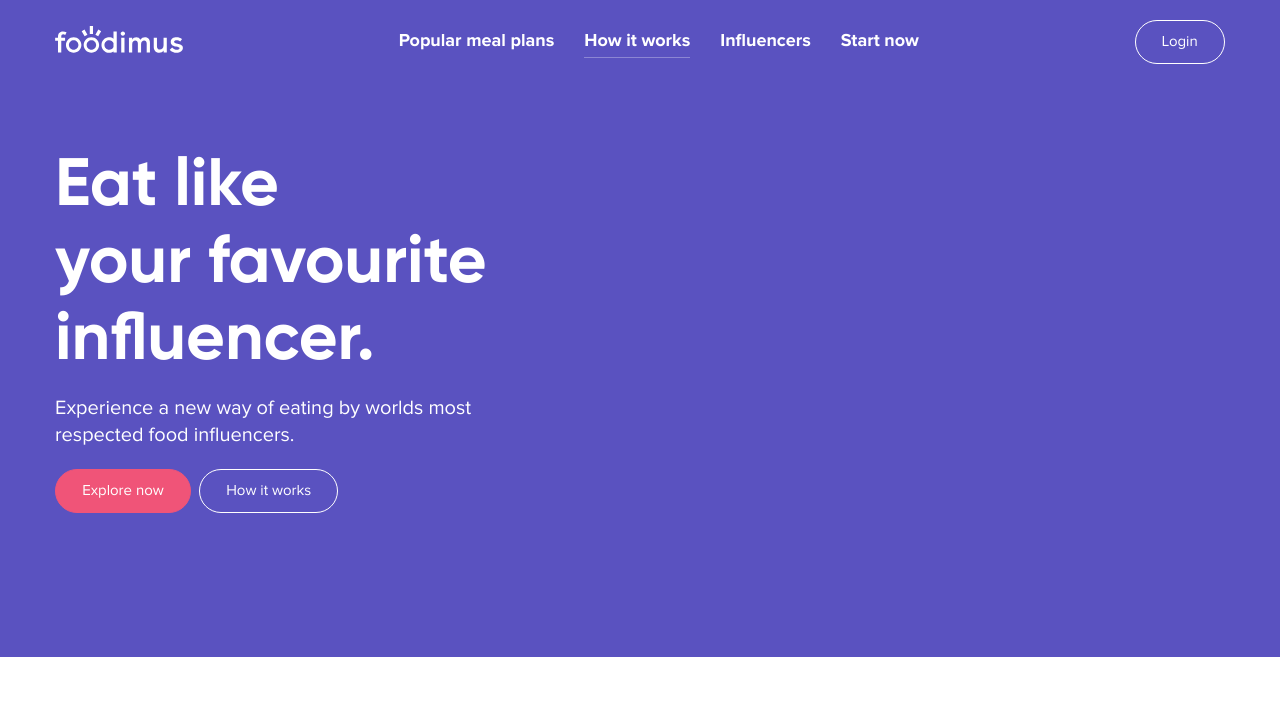
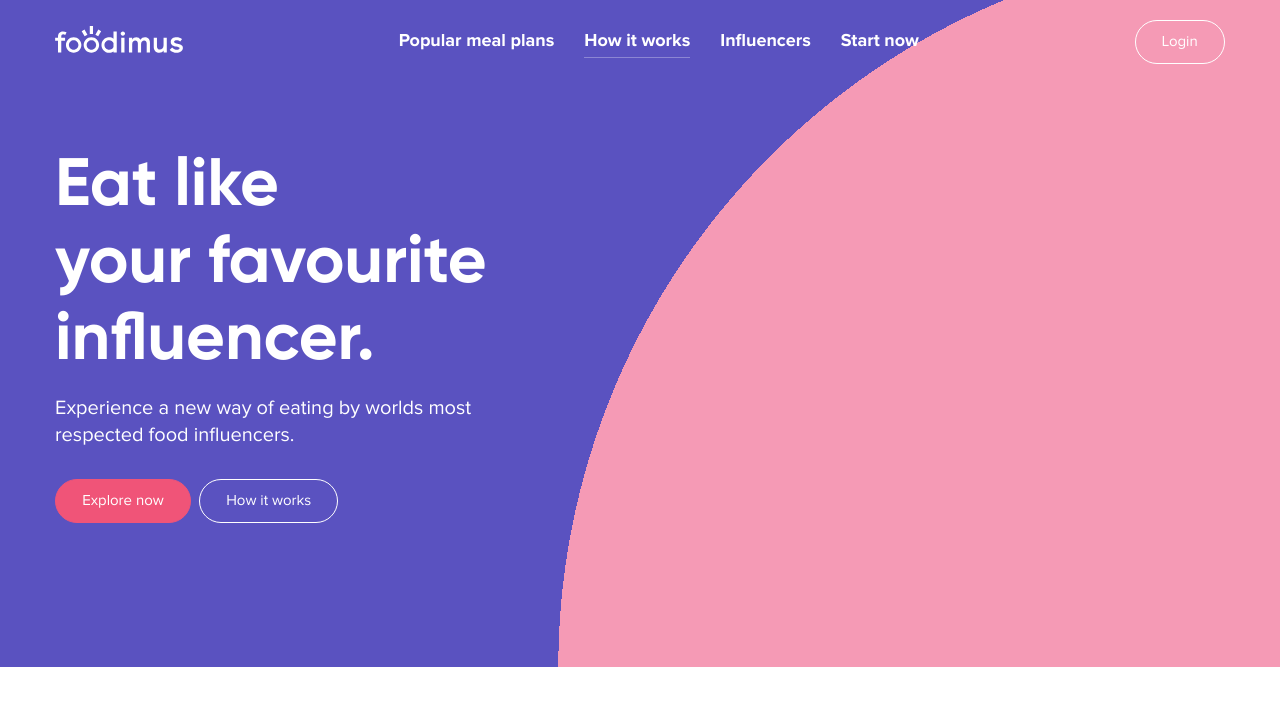
Before and after one commit to foodimus/foodimus-frontend, a plain HTML site: page index.html in a window 1280 px wide. Drawn offline with Linux system fonts and the light colour scheme.

Commit message:
Add hero radial gradient

```diff
--- a/assets/css/main.css
+++ b/assets/css/main.css
@@ -8,7 +8,18 @@ body {
 
 /* HEADINGS */
 
-h1, h2, h3, h4, h5, h6, .h1, .h2, .h3, .h4, .h5, .h6 {
+h1,
+h2,
+h3,
+h4,
+h5,
+h6,
+.h1,
+.h2,
+.h3,
+.h4,
+.h5,
+.h6 {
    margin-bottom: 0.625rem;
    font-family: Gilroy, sans-serif;
    font-weight: bold;
@@ -140,6 +151,10 @@ h1, h2, h3, h4, h5, h6, .h1, .h2, .h3, .h4, .h5, .h6 {
    background-color: #5a52c0;
 }
 
+.c-hero--splitted {
+   background-image: radial-gradient(circle at 160% 50%, #f59ab5 60%, #5a52c0 0);
+}
+
 .hero__headline {
    margin-bottom: 1.25rem;
    font-size: 2.3125em;
@@ -163,6 +178,10 @@ h1, h2, h3, h4, h5, h6, .h1, .h2, .h3, .h4, .h5, .h6 {
 
    .c-hero {
       padding: 7em 0;
+   }
+
+   .c-hero--splitted {
+      background-image: radial-gradient(circle at 120% 80%, #f59ab5 52%, #5a52c0 0);
    }
 
    .hero__headline {
@@ -189,6 +208,10 @@ h1, h2, h3, h4, h5, h6, .h1, .h2, .h3, .h4, .h5, .h6 {
 
    .c-hero {
       padding: 9em 0;
+   }
+
+   .c-hero--splitted {
+      background-image: radial-gradient(circle at 100% 100%, #f59ab5 50%, #5a52c0 0);
    }
 
    .hero__headline--large {
--- a/index.html
+++ b/index.html
@@ -54,16 +54,16 @@
 
       </header>
 
-      <div class="c-hero">
+      <div class="c-hero c-hero--splitted">
 
          <div class="container">
 
             <div class="row">
 
-               <div class="col-12 col-lg-5">
+               <div class="col-12 col-md-8 col-lg-5">
 
                   <h1 class="hero__headline hero__headline--large u-text--white">Eat like<br/> your favourite influencer.</h1>
-                  <p class="hero__subline u-text--white u-space-below">Experience a new way of eating by worlds most respected food influencers.</p>
+                  <p class="hero__subline u-text--white u-large-space-below">Experience a new way of eating by worlds most respected food influencers.</p>
 
                </div>
 
```
